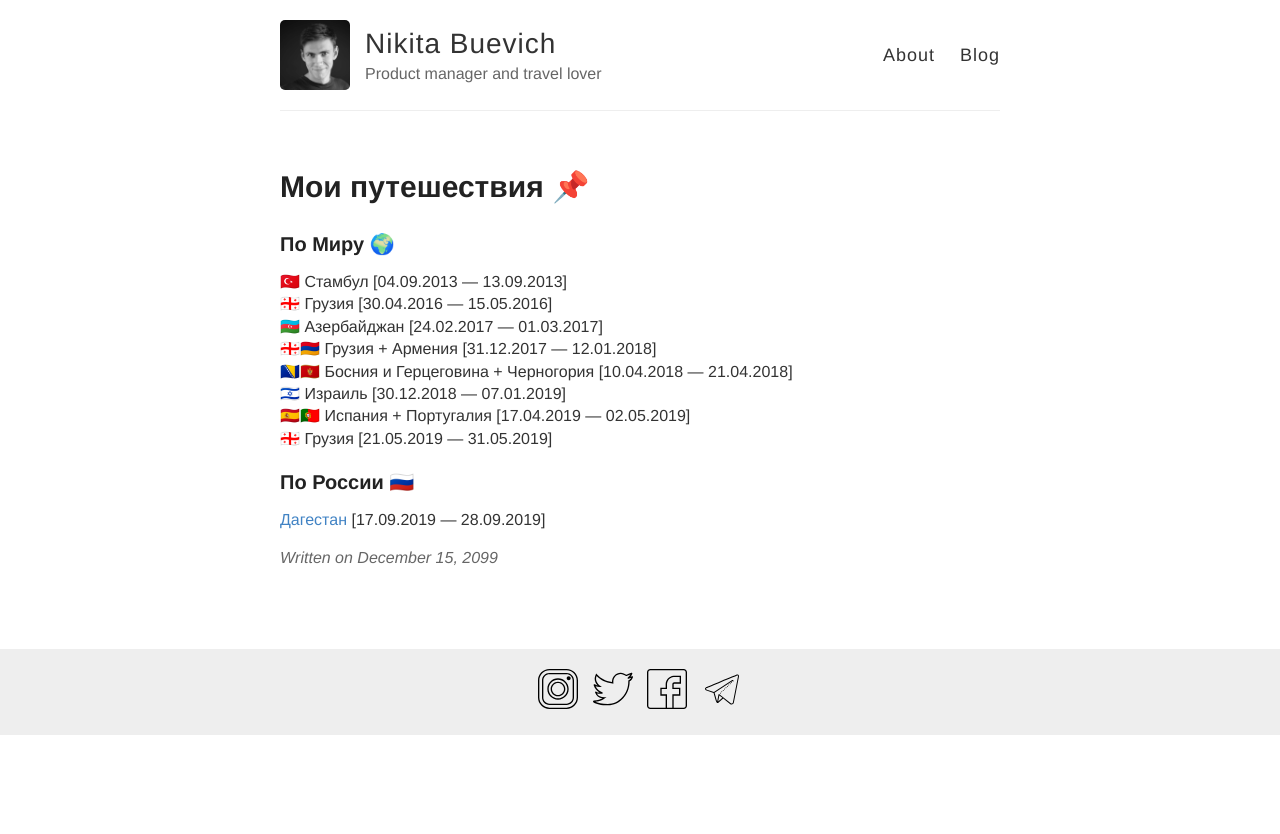
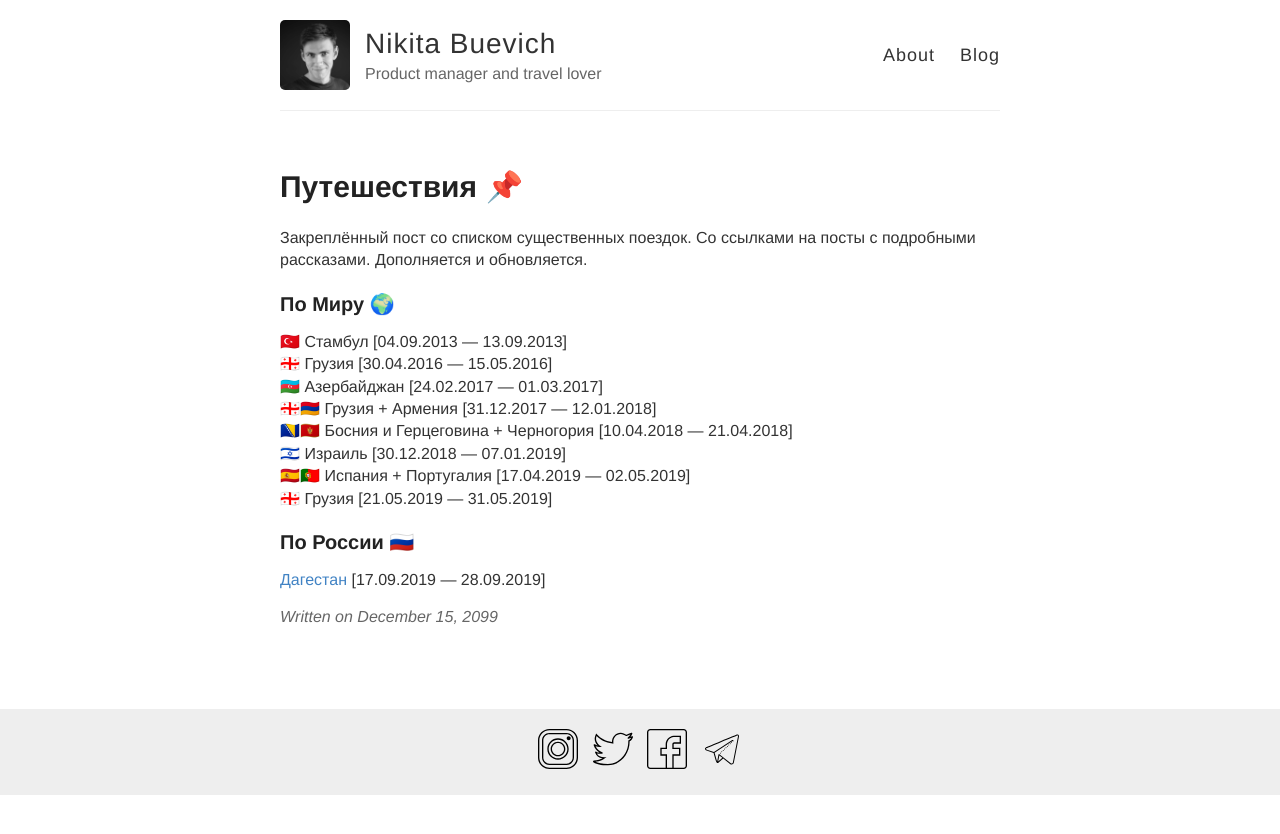
Before and after one commit to sombro/nbuevich.com, a Jekyll site: the page built from blog/_posts/2099-12-15-travelling.md, in a window 1280 px wide. Shown: the top 834 px of the page. Built offline with Jekyll 4.4.1, drawn with Linux system fonts in a browser that asks for light colours; comment, search, counter and statistics services are not loaded.

Commit message:
new post and reformatting of old ones

```diff
--- a/_layouts/default.html
+++ b/_layouts/default.html
@@ -29,7 +29,7 @@
           </div>
 
           <nav>
-            <a href="http://www.nbuevich.com">About</a>
+            <a href="/">About</a>
             <a href="/blog">Blog</a>
           </nav>
         </header>
--- a/blog/_posts/2099-12-15-travelling.md
+++ b/blog/_posts/2099-12-15-travelling.md
@@ -1,9 +1,12 @@
 ---
 layout: post
-title: Мои путешествия 📌
+title: Путешествия 📌
 categories: [travelling]
 tags: [travelling, pinned_post]
 ---
+Закреплённый пост со списком существенных поездок. Со ссылками на посты с подробными рассказами. Дополняется и обновляется.
+
+<!--more-->
 
 ## По Миру 🌍  ##
 
--- a/index.html
+++ b/index.html
@@ -52,7 +52,7 @@
                     <img class="content__img-sqr" src="static/nbuevich.jpg">
                     <h1 class="content__title">Hi there, I'm Nikita Buevich.</h1>
                     <p>I'm a product manager (ex frontend-developer), based in Rostov-on-Don (Russia). With ♡ to UI/UX and interesting products.</p>
-                    <p>Favourite drink — clean water. Do appreciate wine. I wear funny socks, love dogs more than people and I say that don't like cats. I can listen to jazz music in any mood and any circumstances. I watch a lot of <a href="#" class="common__link">movies</a> and learn to take <a href="https://www.instagram.com/nbuevich.noir/" class="common__link">black-and-white film photo</a>. Can't live without mountains, sea, <a href="https://www.instagram.com/nbuevich/" class="common__link">travelling</a>, bonfire and songs with friends. Trying not to bore.</p>
+                    <p>Favourite drink — clean water. Do appreciate wine. I wear funny socks, love dogs more than people and I say that don't like cats. I can listen to jazz music in any mood and any circumstances. I watch a lot of <a href="/kino" class="common__link">movies</a> and learn to take <a href="https://www.instagram.com/nbuevich.noir/" class="common__link">black-and-white film photo</a>. Can't live without mountains, sea, <a href="https://www.instagram.com/nbuevich/" class="common__link">travelling</a>, bonfire and songs with friends. Trying not to bore.</p>
                 </section>
             </main>
             <footer class="common__footer">
```
Also changed, not shown: blog/_posts/2019-4-12-sdelyvat.md (+0 -2 lines), blog/_posts/2019-5-22-plavanie.md (+1 -1 lines), blog/_posts/2019-8-15-going-postal.md (added, +17 -0 lines), blog/_posts/2099-12-14-kino.md (+2 -2 lines).
